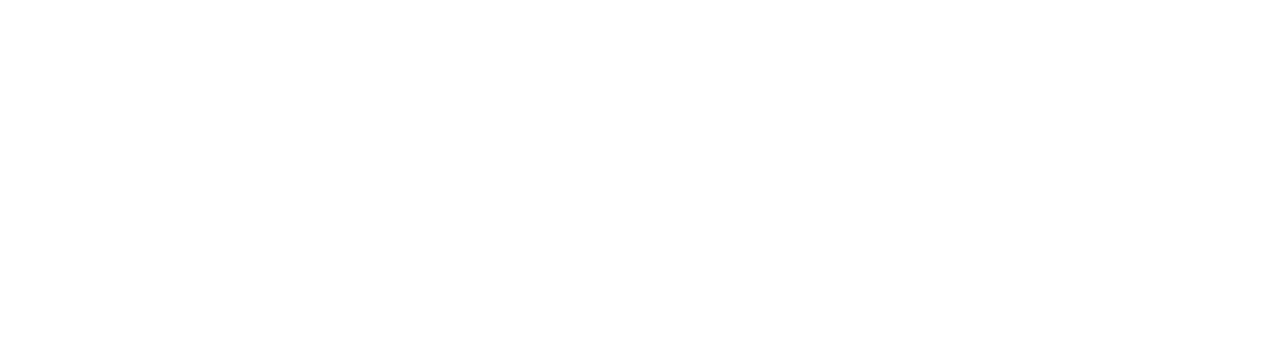
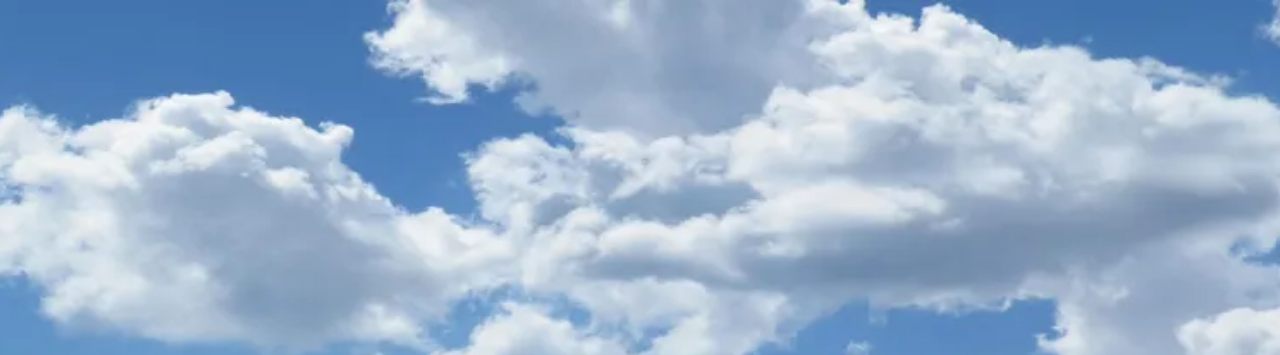
Before and after one commit to CarvalhaisMoises/frontend, a plain HTML site: page tema_por_horário/src/index.html in a window 1280 px wide. Shown: the top 355 px of the page. Drawn offline with Linux system fonts and the light colour scheme.

```diff
--- a/tema_por_horário/src/index.html
+++ b/tema_por_horário/src/index.html
@@ -1,3 +1,6 @@
+<!-- quem ta ai? -->
+
+
 <!DOCTYPE html>
 <html lang="pt-br">
   <head>
@@ -18,7 +21,7 @@
         background-repeat: no-repeat;
         transition: background-image 0.5s;
         background-color: #fff; /* Cor padrão do fundo */
-        background-size: 100%;
+        background-size: cover;
       }
 
 
@@ -53,6 +56,7 @@
       button:active {
         transform: scale(0.95);
       }
+
 
       @media (max-width: 480px) {
         body {
@@ -141,7 +145,7 @@
             "Cada manhã é uma nova oportunidade.",
         ]
     } else if (hora >= 12 && hora < 18) {
-        image = '#FF8C00';
+        image = "url('tarde.jpg')";
         mensagem = "Boa tarde!";
         frase = [
             "Tarde é para quem trabalha.",
```
Also changed, not shown: tema_por_horário/src/tarde.jpg (added), 2 other files.
